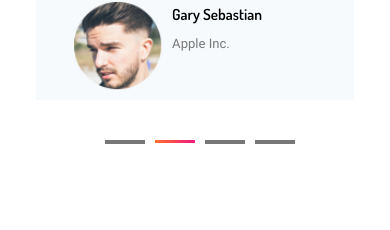
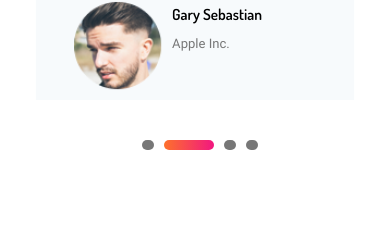
Before and after one commit to GamerHolly/krayt, a website: page app/index.html in a window 390 px wide. Shown: the part 7071-7301 px from the top of the page. Drawn offline with Linux system fonts and the light colour scheme.

Commit message:
edit slider on mobile

```diff
--- a/app/scss/style.scss
+++ b/app/scss/style.scss
@@ -809,19 +809,23 @@ h5 {
   }
   .slick-dots button {
     font-size: 0;
-    border: 1px solid $color_77777;
+    border: none;
     background: $color_77777;
-    width: 40px;
-    height: 3px;
+    width: 10px;
+    height: 10px;
+    border-radius: 50px;
     margin-top: 40px;
     margin-left: 10px;
     outline: none;
+    transition: all 1s;
   }
   /* Активная точка */
   .slick-dots li.slick-active button {
     background: $bc_g;
-    height: 3px;
+    height: 10px;
+    width: 50px;
     border: 0;
+    transition: all 1s;
   }
 }
 .slider__item{
```
Also changed, not shown: app/css/style.css, app/css/style.min.css, 1 other file.
